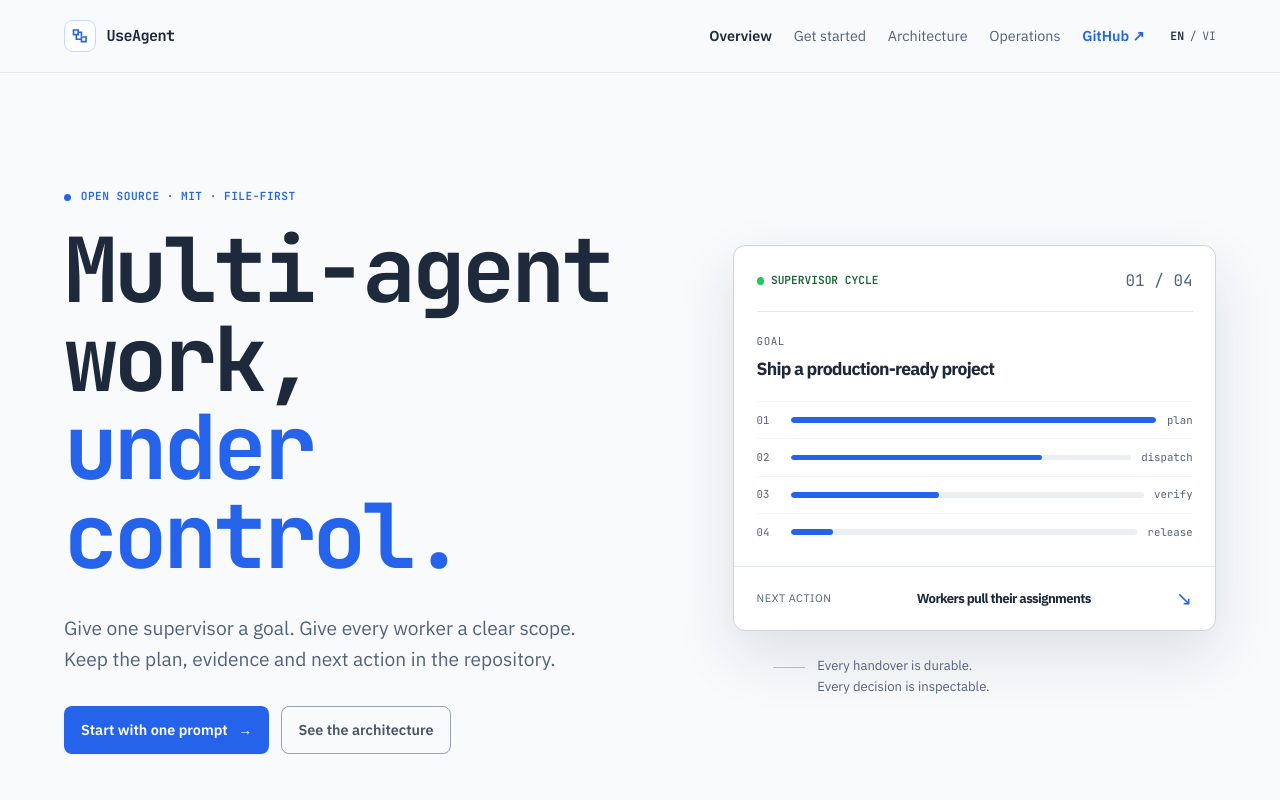
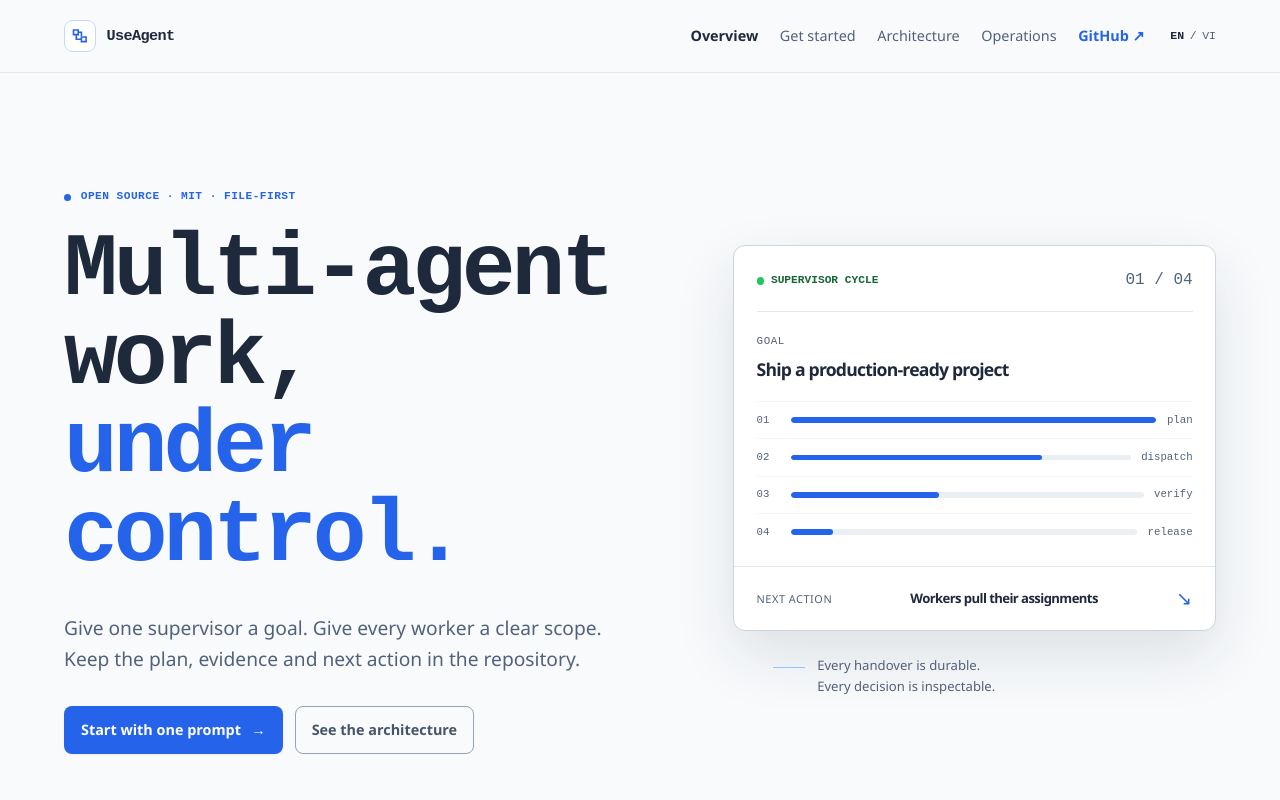
Before and after one commit to thuanlyt/UseAgent, a plain HTML site: page docs-site/index.html in a window 1280 px wide. Shown: the top 800 px of the page. Drawn offline with Linux system fonts and the light colour scheme.

Commit message:
perf(docs): remove third-party font critical path

```diff
--- a/docs-site/index.html
+++ b/docs-site/index.html
@@ -32,9 +32,6 @@
       }
     </script>
     <link rel="icon" href="favicon.svg" type="image/svg+xml" />
-    <link rel="preconnect" href="https://fonts.googleapis.com" />
-    <link rel="preconnect" href="https://fonts.gstatic.com" crossorigin />
-    <link rel="stylesheet" href="https://fonts.googleapis.com/css2?family=IBM+Plex+Sans:wght@400;500;600;700&amp;family=JetBrains+Mono:wght@400;500;600;700&amp;display=swap" />
     <link rel="stylesheet" href="styles.css" />
     <script src="script.js" defer></script>
   </head>
@@ -51,7 +48,7 @@
     <main id="main-content">
       <section class="hero container">
         <div class="hero-copy"><p class="eyebrow"><span class="eyebrow-dot" aria-hidden="true"></span> Open source · MIT · file-first</p><h1>Multi-agent work,<br /><span>under control.</span></h1><p class="hero-lede">Give one supervisor a goal. Give every worker a clear scope. Keep the plan, evidence and next action in the repository.</p><div class="hero-actions"><a class="button button-primary" href="getting-started.html">Start with one prompt <span aria-hidden="true">→</span></a><a class="button button-secondary" href="architecture.html">See the architecture</a></div></div>
-        <div class="hero-visual" aria-label="UseAgent supervisor flow illustration"><div class="flow-card"><div class="flow-card-header"><span class="status-pill"><span class="status-dot" aria-hidden="true"></span> supervisor cycle</span><span class="mono muted">01 / 04</span></div><div class="flow-goal"><span class="mono muted">GOAL</span><strong>Ship a production-ready project</strong></div><div class="flow-line"><span class="flow-line-number">01</span><span class="flow-line-bar"><i style="width: 100%"></i></span><span class="flow-line-label">plan</span></div><div class="flow-line"><span class="flow-line-number">02</span><span class="flow-line-bar"><i style="width: 74%"></i></span><span class="flow-line-label">dispatch</span></div><div class="flow-line"><span class="flow-line-number">03</span><span class="flow-line-bar"><i style="width: 42%"></i></span><span class="flow-line-label">verify</span></div><div class="flow-line"><span class="flow-line-number">04</span><span class="flow-line-bar"><i style="width: 12%"></i></span><span class="flow-line-label">release</span></div><div class="flow-footer"><span>next action</span><strong>Workers pull their assignments</strong><span class="flow-arrow" aria-hidden="true">↘</span></div></div><div class="hero-note"><span class="hero-note-line" aria-hidden="true"></span><span>Every handover is durable.<br />Every decision is inspectable.</span></div></div>
+        <div class="hero-visual" aria-label="UseAgent supervisor flow illustration"><div class="flow-card"><div class="flow-card-header"><span class="status-pill"><span class="status-dot" aria-hidden="true"></span> supervisor cycle</span><span class="mono muted">01 / 04</span></div><div class="flow-goal"><span class="mono muted">GOAL</span><strong>Ship a production-ready project</strong></div><div class="flow-line"><span class="flow-line-number">01</span><span class="flow-line-bar"><i class="progress-100"></i></span><span class="flow-line-label">plan</span></div><div class="flow-line"><span class="flow-line-number">02</span><span class="flow-line-bar"><i class="progress-74"></i></span><span class="flow-line-label">dispatch</span></div><div class="flow-line"><span class="flow-line-number">03</span><span class="flow-line-bar"><i class="progress-42"></i></span><span class="flow-line-label">verify</span></div><div class="flow-line"><span class="flow-line-number">04</span><span class="flow-line-bar"><i class="progress-12"></i></span><span class="flow-line-label">release</span></div><div class="flow-footer"><span>next action</span><strong>Workers pull their assignments</strong><span class="flow-arrow" aria-hidden="true">↘</span></div></div><div class="hero-note"><span class="hero-note-line" aria-hidden="true"></span><span>Every handover is durable.<br />Every decision is inspectable.</span></div></div>
       </section>
 
       <section class="search-section container" aria-labelledby="search-heading"><div class="section-label"><span>01</span><span>Find your path</span></div><div class="search-heading-row"><div><h2 id="search-heading">Start where you are.</h2><p>Search the docs for a workflow, a runtime or a command.</p></div><span class="mono search-shortcut" aria-hidden="true">⌘ K</span></div><form class="search-form" role="search"><label class="sr-only" for="doc-search">Search UseAgent documentation</label><svg aria-hidden="true" viewBox="0 0 24 24" fill="none" stroke="currentColor" stroke-width="1.8"><circle cx="11" cy="11" r="6.5" /><path d="m16 16 4.5 4.5" /></svg><input id="doc-search" name="q" type="search" role="combobox" autocomplete="off" placeholder="Try “How do I connect Claude Code?”" aria-autocomplete="list" aria-controls="search-results" aria-expanded="false" /><button class="search-submit" type="submit">Search</button></form><div id="search-results" class="search-results" role="region" aria-live="polite" hidden></div><div class="search-suggestions" aria-label="Popular searches"><span>Popular:</span><a href="getting-started.html">first run</a><a href="getting-started.html#runtimes">Codex + Claude + Antigravity</a><a href="operations.html#worker-loop">worker loop</a><a href="architecture.html#production-gate">production gate</a></div></section>
--- a/docs-site/styles.css
+++ b/docs-site/styles.css
@@ -1,7 +1,7 @@
 :root { --color-primary: #475569; --color-secondary: #52627a; --color-accent: #2563eb; --color-background: #f8fafc; --color-foreground: #1e293b; --color-muted: #eaeff3; --color-border: #e2e8f0; --color-soft-blue: #eff6ff; --shadow-sm: 0 1px 2px rgba(15,23,42,.05); --shadow-md: 0 8px 24px rgba(15,23,42,.08); --radius-sm: .5rem; --radius-md: .75rem; --content-width: 72rem; }
 * { box-sizing: border-box; }
 html { scroll-behavior: smooth; }
-body { margin: 0; color: var(--color-foreground); background: var(--color-background); font-family: "IBM Plex Sans", system-ui, sans-serif; font-size: 1rem; line-height: 1.6; }
+body { margin: 0; color: var(--color-foreground); background: var(--color-background); font-family: "Segoe UI Variable", "Segoe UI", system-ui, sans-serif; font-size: 1rem; line-height: 1.6; }
 a { color: inherit; text-decoration: none; cursor: pointer; }
 button, input { font: inherit; }
 :focus-visible { outline: 3px solid rgba(37,99,235,.45); outline-offset: 3px; }
@@ -9,11 +9,11 @@ button, input { font: inherit; }
 .sr-only { position: absolute; width: 1px; height: 1px; padding: 0; margin: -1px; overflow: hidden; clip: rect(0,0,0,0); white-space: nowrap; border: 0; }
 .skip-link { position: fixed; z-index: 50; top: .75rem; left: .75rem; padding: .6rem .9rem; color: white; background: var(--color-foreground); border-radius: var(--radius-sm); transform: translateY(-180%); transition: transform 200ms ease; }
 .skip-link:focus { transform: translateY(0); }
-.mono, code, pre, .eyebrow, .section-label, .sidebar-kicker, .language-switch, .search-shortcut { font-family: "JetBrains Mono", ui-monospace, monospace; }
+.mono, code, pre, .eyebrow, .section-label, .sidebar-kicker, .language-switch, .search-shortcut { font-family: "Cascadia Mono", "Segoe UI Mono", ui-monospace, monospace; }
 .muted { color: var(--color-secondary); }
 .site-header { position: sticky; z-index: 50; top: 0; border-bottom: 1px solid rgba(226,232,240,.9); background: rgba(248,250,252,.96); backdrop-filter: blur(12px); }
 .header-inner { display: flex; min-height: 4.5rem; align-items: center; justify-content: space-between; gap: 2rem; }
-.brand { display: inline-flex; align-items: center; gap: .65rem; color: var(--color-foreground); font-family: "JetBrains Mono", monospace; font-size: .95rem; font-weight: 700; letter-spacing: -.04em; }
+.brand { display: inline-flex; align-items: center; gap: .65rem; color: var(--color-foreground); font-family: "Cascadia Mono", "Segoe UI Mono", ui-monospace, monospace; font-size: .95rem; font-weight: 700; letter-spacing: -.04em; }
 .brand-mark { display: grid; width: 2rem; height: 2rem; place-items: center; color: var(--color-accent); border: 1px solid #bfdbfe; border-radius: .55rem; background: white; }
 .brand-mark svg { width: 1.35rem; height: 1.35rem; }
 .primary-nav { display: flex; align-items: center; gap: 1.35rem; color: var(--color-secondary); font-size: .9rem; }
@@ -26,7 +26,7 @@ button, input { font: inherit; }
 .menu-toggle { display: none; align-items: center; gap: .5rem; padding: .6rem .75rem; color: var(--color-foreground); border: 1px solid var(--color-border); border-radius: var(--radius-sm); background: white; cursor: pointer; }
 .menu-toggle svg { width: 1.1rem; height: 1.1rem; }
 h1, h2, h3, strong { letter-spacing: -.045em; }
-h1, h2 { font-family: "JetBrains Mono", ui-monospace, monospace; }
+h1, h2 { font-family: "Cascadia Mono", "Segoe UI Mono", ui-monospace, monospace; }
 h1 span, h2 span { color: var(--color-accent); }
 .hero { display: grid; grid-template-columns: minmax(0,1.08fr) minmax(20rem,.92fr); gap: clamp(3rem,8vw,8rem); align-items: center; min-height: 39rem; padding-top: clamp(4rem,9vw,8rem); padding-bottom: clamp(4rem,9vw,8rem); }
 .hero-copy, .hero-visual { min-width: 0; }
@@ -44,17 +44,21 @@ h1 { max-width: 12ch; margin: 0; font-size: clamp(3rem,7vw,6.4rem); line-height:
 .flow-card { padding: 1.4rem; border: 1px solid #cbd5e1; border-radius: var(--radius-md); background: white; box-shadow: 0 24px 60px rgba(30,41,59,.12); }
 .flow-card-header, .flow-footer { display: flex; align-items: center; justify-content: space-between; gap: .75rem; }
 .flow-card-header { padding-bottom: 1.1rem; border-bottom: 1px solid var(--color-border); }
-.status-pill { display: inline-flex; align-items: center; gap: .45rem; color: #166534; font-family: "JetBrains Mono", monospace; font-size: .7rem; font-weight: 600; text-transform: uppercase; }
+.status-pill { display: inline-flex; align-items: center; gap: .45rem; color: #166534; font-family: "Cascadia Mono", "Segoe UI Mono", ui-monospace, monospace; font-size: .7rem; font-weight: 600; text-transform: uppercase; }
 .status-dot { width: .45rem; height: .45rem; border-radius: 50%; background: #22c55e; }
 .flow-goal { display: grid; gap: .3rem; padding: 1.3rem 0 1.1rem; }
 .flow-goal .muted, .flow-footer { font-size: .68rem; letter-spacing: .05em; text-transform: uppercase; }
 .flow-goal strong { font-size: 1.1rem; }
 .flow-line { display: grid; grid-template-columns: 1.5rem minmax(0,1fr) auto; gap: .65rem; align-items: center; padding: .6rem 0; border-top: 1px solid #f1f5f9; }
-.flow-line-number, .flow-line-label { color: var(--color-secondary); font-family: "JetBrains Mono", monospace; font-size: .67rem; }
+.flow-line-number, .flow-line-label { color: var(--color-secondary); font-family: "Cascadia Mono", "Segoe UI Mono", ui-monospace, monospace; font-size: .67rem; }
 .flow-line-bar { height: .35rem; overflow: hidden; border-radius: 999px; background: var(--color-muted); }
 .flow-line-bar i { display: block; height: 100%; border-radius: inherit; background: var(--color-accent); }
+.flow-line-bar i.progress-100 { width: 100%; }
+.flow-line-bar i.progress-74 { width: 74%; }
+.flow-line-bar i.progress-42 { width: 42%; }
+.flow-line-bar i.progress-12 { width: 12%; }
 .flow-footer { margin: 1rem -1.4rem -1.4rem; padding: 1rem 1.4rem; color: var(--color-secondary); border-top: 1px solid var(--color-border); }
-.flow-footer strong { min-width: 0; color: var(--color-foreground); font-family: "IBM Plex Sans", sans-serif; font-size: .82rem; text-transform: none; }
+.flow-footer strong { min-width: 0; color: var(--color-foreground); font-family: "Segoe UI Variable", "Segoe UI", system-ui, sans-serif; font-size: .82rem; text-transform: none; }
 .flow-arrow { color: var(--color-accent); font-size: 1.2rem; }
 .hero-note { display: flex; align-items: flex-start; gap: .75rem; margin: 1.5rem 0 0 2.5rem; color: var(--color-secondary); font-size: .82rem; }
 .hero-note-line { width: 2rem; height: 1px; margin-top: .75rem; background: #93c5fd; }
@@ -87,7 +91,7 @@ h2 { margin: 0; font-size: clamp(2rem,4vw,3.5rem); line-height: 1.08; }
 .path-card-featured { border-color: #93c5fd; background: var(--color-soft-blue); }
 .card-icon { display: grid; width: 2.75rem; height: 2.75rem; place-items: center; margin-bottom: 2.5rem; color: var(--color-accent); border: 1px solid #bfdbfe; border-radius: var(--radius-sm); background: white; }
 .card-icon svg { width: 1.35rem; height: 1.35rem; }
-.card-kicker { margin-bottom: .4rem; color: var(--color-accent); font-family: "JetBrains Mono", monospace; font-size: .68rem; font-weight: 600; text-transform: uppercase; }
+.card-kicker { margin-bottom: .4rem; color: var(--color-accent); font-family: "Cascadia Mono", "Segoe UI Mono", ui-monospace, monospace; font-size: .68rem; font-weight: 600; text-transform: uppercase; }
 .path-card strong { font-size: 1.2rem; }
 .card-description { margin-top: .6rem; color: var(--color-secondary); font-size: .9rem; }
 .card-link, .text-link { display: inline-flex; align-items: center; gap: .55rem; margin-top: auto; padding-top: 1.5rem; color: var(--color-accent); font-weight: 600; font-size: .85rem; }
@@ -95,7 +99,7 @@ h2 { margin: 0; font-size: clamp(2rem,4vw,3.5rem); line-height: 1.08; }
 .loop-intro { max-width: 25rem; margin: 1.5rem 0 0; color: var(--color-secondary); }
 .loop-list { margin: 0; padding: 0; list-style: none; }
 .loop-list li { display: grid; grid-template-columns: 3rem minmax(0,1fr); gap: 1.25rem; padding: 1.3rem 0; border-top: 1px solid var(--color-border); }
-.loop-number, .layer-index, .command-number { color: var(--color-accent); font-family: "JetBrains Mono", monospace; font-size: .72rem; font-weight: 600; }
+.loop-number, .layer-index, .command-number { color: var(--color-accent); font-family: "Cascadia Mono", "Segoe UI Mono", ui-monospace, monospace; font-size: .72rem; font-weight: 600; }
 .loop-list strong { font-size: 1.1rem; }
 .loop-list p { margin: .25rem 0 0; color: var(--color-secondary); font-size: .9rem; }
 .cta-section { padding-top: 4.5rem; padding-bottom: 6rem; }
@@ -131,7 +135,7 @@ h2 { margin: 0; font-size: clamp(2rem,4vw,3.5rem); line-height: 1.08; }
 .layer-stack > div, .command-list > div { display: grid; grid-template-columns: 2.5rem minmax(0,1fr); gap: .5rem 1rem; padding: 1.1rem 0; border-bottom: 1px solid var(--color-border); }
 .layer-stack strong, .command-list code { grid-column: 2; grid-row: 1; }
 .layer-stack p, .command-list p { grid-column: 2; margin: 0; color: var(--color-secondary); font-size: .9rem; }
-.command-list code { overflow-wrap: anywhere; color: var(--color-foreground); font-family: "JetBrains Mono", monospace; font-size: .82rem; }
+.command-list code { overflow-wrap: anywhere; color: var(--color-foreground); font-family: "Cascadia Mono", "Segoe UI Mono", ui-monospace, monospace; font-size: .82rem; }
 .command-list p { margin-top: .25rem; }
 @media (max-width: 800px) { .container { width: min(calc(100% - 2rem),var(--content-width)); } .menu-toggle { display: inline-flex; } .primary-nav { position: absolute; top: 4.5rem; right: 1rem; left: 1rem; display: none; align-items: stretch; flex-direction: column; gap: 0; padding: .5rem; border: 1px solid var(--color-border); border-radius: var(--radius-md); background: white; box-shadow: var(--shadow-md); } .primary-nav.open { display: flex; } .primary-nav a, .language-switch { padding: .75rem; } .language-switch { margin: 0; } .hero { grid-template-columns: 1fr; min-height: auto; gap: 3rem; padding-top: 4.5rem; } .hero-visual { justify-self: stretch; } .path-grid, .loop-layout { grid-template-columns: 1fr; } .path-card { min-height: 17rem; } .article-layout { grid-template-columns: 1fr; gap: 2.5rem; } .article-sidebar nav { display: flex; flex-wrap: wrap; gap: .5rem; border-left: 0; } .article-sidebar a { padding: .45rem .65rem; border: 1px solid var(--color-border); border-radius: 999px; } }
 @media (max-width: 520px) { .hero h1 { max-width: 11ch; font-size: clamp(2.6rem,12vw,3.8rem); } .hero-actions { align-items: stretch; flex-direction: column; } .hero-actions .button { width: 100%; } .flow-card { width: 100%; padding: 1rem; } .flow-footer { margin: 1rem -1rem -1rem; padding-inline: 1rem; } .flow-footer strong { max-width: 9rem; } .search-heading-row, .section-heading-row, .cta-card, .footer-inner { align-items: flex-start; flex-direction: column; } .search-shortcut { display: none; } .search-form { align-items: stretch; flex-wrap: wrap; } .search-form input { flex-basis: calc(100% - 3rem); } .search-submit { width: 100%; } .footer-inner { padding: 1.5rem 0; } .footer-links { margin-left: 0; flex-wrap: wrap; } }
```
Also changed, not shown: docs-site/architecture.html (+0 -3 lines), docs-site/getting-started.html (+0 -3 lines), docs-site/operations.html (+0 -3 lines), docs-site/vi.html (+0 -3 lines), docs-site/vercel.json, 2 other files.
